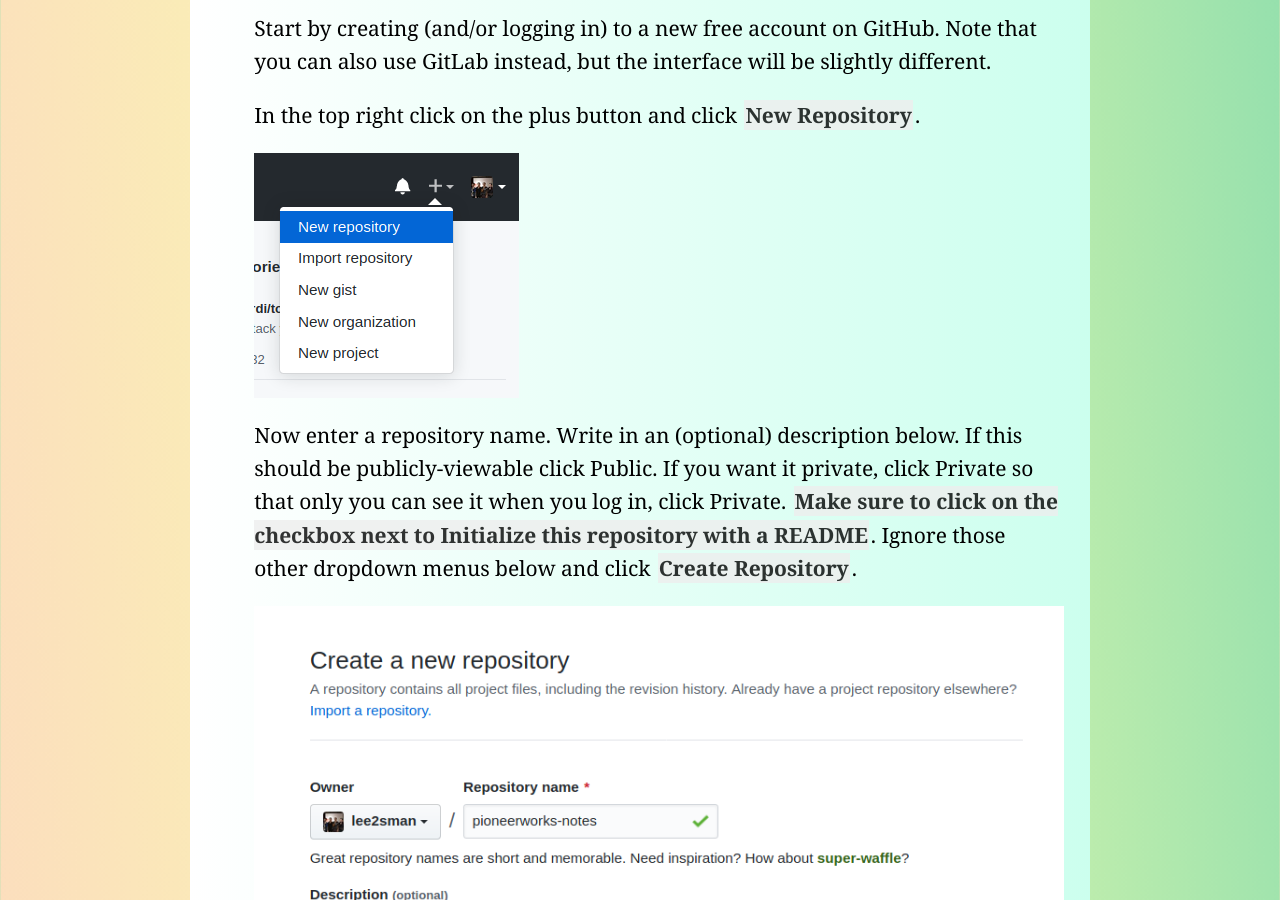
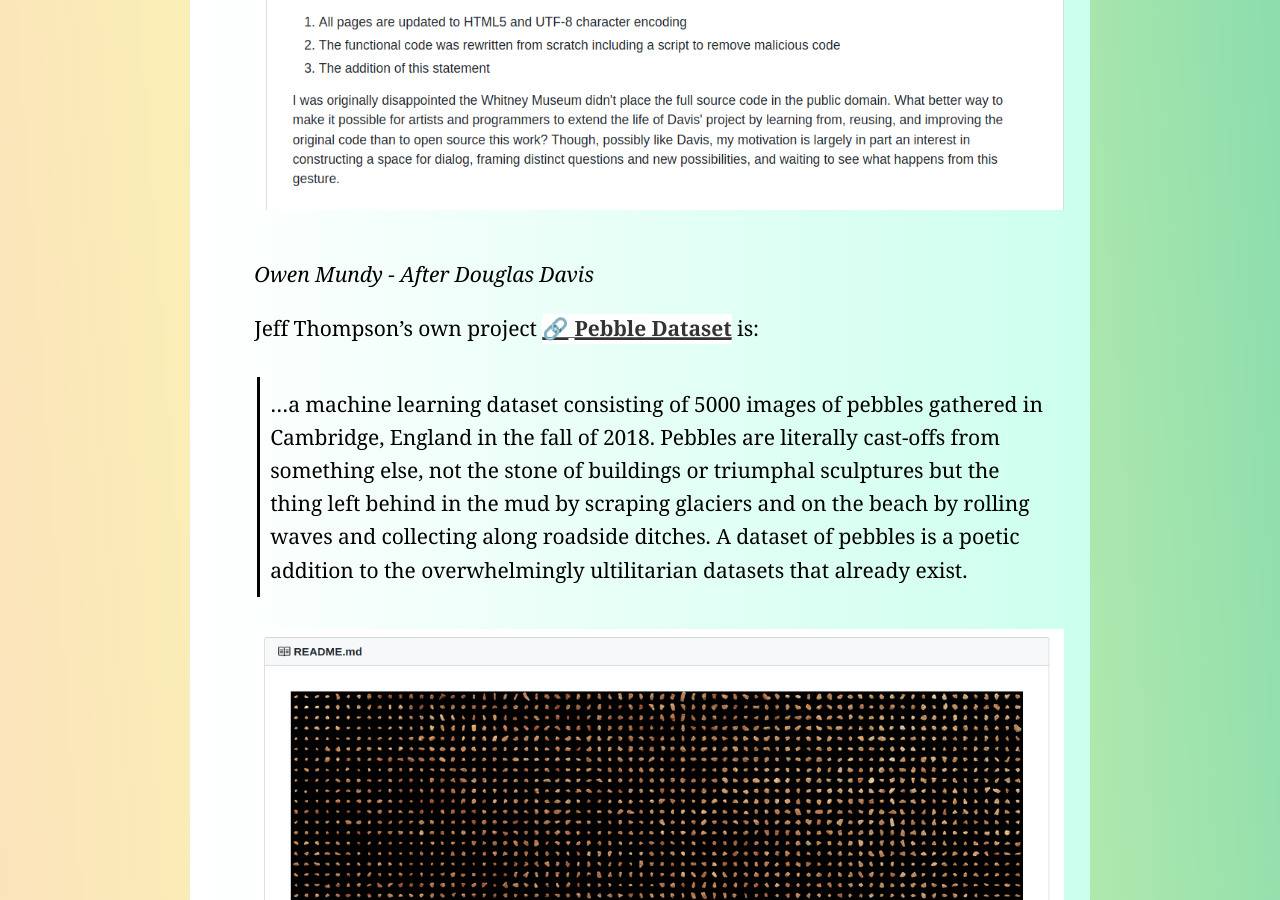
Before and after one commit to lee2sman/nosebook, a Jekyll site: the page built from _posts/2020-04-08-git-for-artists.md, in a window 1280 px wide and 900 px high, scrolled down 6975 px. Built offline with Jekyll 4.4.1, drawn with Linux system fonts in a browser that asks for light colours; comment, search, counter and statistics services are not loaded; some of the changed text lies outside the part shown.

Commit message:
update git-for-artists with images

```diff
--- a/_posts/2020-04-08-git-for-artists.md
+++ b/_posts/2020-04-08-git-for-artists.md
@@ -66,9 +70,15 @@
 
 Mundy describes how the Whitney's [curators](https://whitney.org/artport/douglas-davis) had "placed small sections of garbled ASCII text from [a] project on Github with the hope that others would "fork" the data and repair the original [project]."
 
+![Owen Mundy - After Douglas Davis]({{"/images/git/mundy.png" | absolute_url}})
+*Owen Mundy - After Douglas Davis*
+
 Jeff Thompson's own project [Pebble Dataset](https://github.com/jeffThompson/Pebble-Dataset) is:
 
 > ...a machine learning dataset consisting of 5000 images of pebbles gathered in Cambridge, England in the fall of 2018. Pebbles are literally cast-offs from something else, not the stone of buildings or triumphal sculptures but the thing left behind in the mud by scraping glaciers and on the beach by rolling waves and collecting along roadside ditches. A dataset of pebbles is a poetic addition to the overwhelmingly ultilitarian datasets that already exist.
+
+![Jeffrey Thompson - Pebble Dataset]({{"/images/git/pebble.png" | absolute_url}})
+*Jeffrey Thompson - Pebble Dataset*
 
 
 Still many media artists and educators use GitHub as a place to park and share syllabi, writing and notes. Taeyoon Choi from the School For Poetic Computation taught a course called the [Artist's Toolkit](https://github.com/tchoi8/ArtistsToolkit) in the Spring of 2018, placing his syllabi and some [notes](https://github.com/tchoi8/ArtistsToolkit/blob/master/residency.md) online. I created a repository for my [Special Projects in Tiny Computing](http://github.com/lee2sman/tiny_computing) class and then used GitHub to publish it as a [webpage](http://leetusman.com/tiny_computing/) complete with syllabi and weekly class notes.
```
Also changed, not shown: other parts of _posts/2020-04-08-git-for-artists.md (+4 -0 lines), images/git/missing-datasets.png (added), images/git/mundy.png (added), images/git/pebble.png (added).
